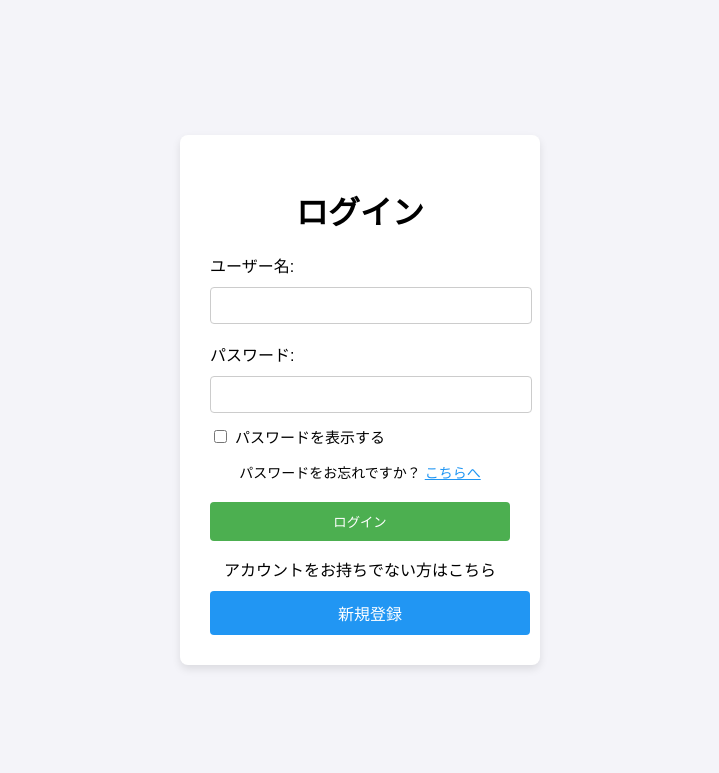
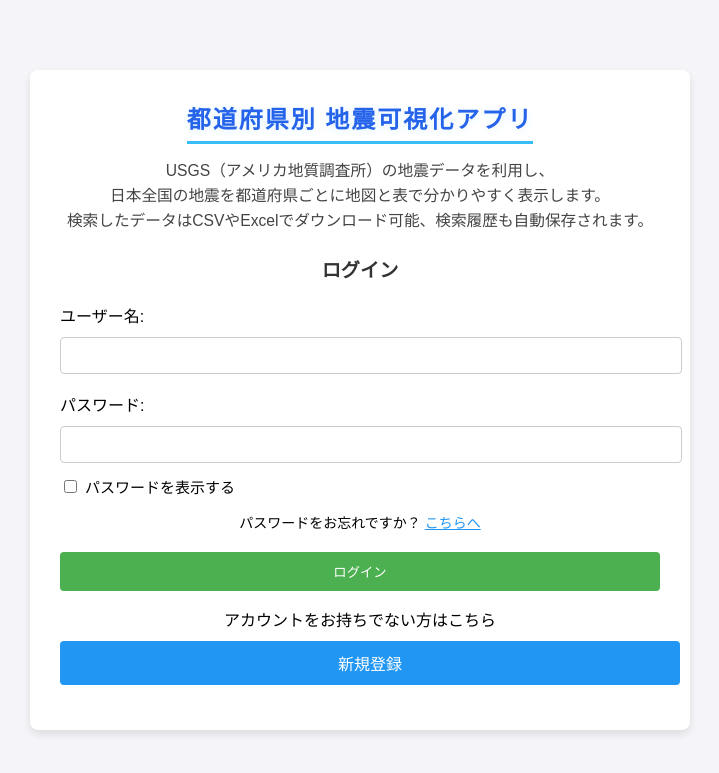
Before and after one commit to TechCat-Hello/quake_viz, a Django app: page /login/ in a window 1280 px wide. Shown: the top 773 px of the page, without its empty margins (280-999 px from the left). Run offline with Django 4.2, Linux system fonts and the light colour scheme.

Commit message:
Added a title and a description to login.html

```diff
--- a/quake/templates/login.html
+++ b/quake/templates/login.html
@@ -2,7 +2,7 @@
 <html lang="ja">
 <head>
   <meta charset="UTF-8">
-  <title>ログイン</title>
+  <title>ログイン | 都道府県別 地震可視化アプリ</title>
   <meta name="viewport" content="width=device-width, initial-scale=1">
   <style>
     body {
@@ -14,26 +14,56 @@
       margin: 0;
       background-color: #f4f4f9;
     }
-
     .login-container {
       background-color: white;
       padding: 30px;
       border-radius: 8px;
       box-shadow: 0 4px 8px rgba(0, 0, 0, 0.1);
-      width: 300px;
+      width: 340px;
       text-align: center;
     }
-
+    @media (min-width: 1024px) {
+      .login-container {
+        width: 600px;
+        min-height: 600px;
+      }
+      .app-title {
+        font-size: 2.5em;
+      }
+      .app-description {
+        font-size: 1.15em;
+      }
+      h1 {
+        font-size: 1.5em;
+      }
+    }
+    .app-title {
+      font-size: 1.5em;
+      font-weight: bold;
+      color: #2563eb;
+      letter-spacing: 2px;
+      margin-bottom: 14px;
+      padding-bottom: 6px;
+      text-shadow: 0 2px 8px rgba(56,189,248,0.15);
+      border-bottom: 3px solid #38bdf8;
+      display: inline-block;
+    }
+    .app-description {
+      font-size: 0.98em;
+      color: #444;
+      margin-bottom: 22px;
+      line-height: 1.6;
+    }
     h1 {
       margin-bottom: 20px;
+      font-size: 1.2em;
+      color: #333;
     }
-
     label {
       display: block;
       margin: 10px 0 5px;
       text-align: left;
     }
-
     input[type="text"], input[type="password"] {
       width: 100%;
       padding: 10px;
@@ -41,7 +71,6 @@
       border: 1px solid #ccc;
       border-radius: 4px;
     }
-
     input[type="submit"] {
       width: 100%;
       padding: 10px;
@@ -52,19 +81,15 @@
       cursor: pointer;
       margin-top: 20px;
     }
-
     input[type="submit"]:hover {
       background-color: #45a049;
     }
-
     .signup-link {
       margin-top: 15px;
     }
-
     .signup-link p {
       margin-bottom: 10px;
     }
-
     .signup-link button {
       padding: 10px;
       background-color: #2196F3;
@@ -74,23 +99,17 @@
       cursor: pointer;
       width: 100%;
     }
-
     .signup-link button:hover {
       background-color: #1976D2;
     }
-
-    /* パスワード忘れリンク用スタイル */
     .forgot-password {
       margin-top: 10px;
       font-size: 14px;
     }
-
     .forgot-password a {
       color: #2196F3;
       text-decoration: underline;
     }
-
-    /* チェックボックスとラベルの位置調整 */
     .show-password {
       display: flex;
       align-items: center;
@@ -100,17 +119,14 @@
       font-size: 15px;
       font-family: Arial, sans-serif;
     }
-
     .show-password input[type="checkbox"] {
       margin-right: 8px;
     }
-
     .show-password label {
       margin: 0;
       font-weight: normal;
       text-align: left;
     }
-
     .signup-btn {
       display: block;
       padding: 10px;
@@ -127,14 +143,17 @@
     .signup-btn:hover {
       background-color: #1976D2;
     }
-
+    @media (max-width: 400px) {
+      .login-container {
+        width: 98vw;
+        padding: 12px;
+      }
+    }
   </style>
-
   <script>
     function togglePassword() {
       var passwordField = document.getElementById('password');
       var checkbox = document.getElementById('show-password');
-
       if (checkbox.checked) {
         passwordField.type = 'text';
       } else {
@@ -142,38 +161,37 @@
       }
     }
   </script>
-
 </head>
 <body>
   <div class="login-container">
+    <!-- アプリ名 -->
+    <div class="app-title">都道府県別 地震可視化アプリ</div>
+    <!-- アプリ説明 -->
+    <div class="app-description">
+      USGS（アメリカ地質調査所）の地震データを利用し、<br>
+      日本全国の地震を都道府県ごとに地図と表で分かりやすく表示します。<br>
+      検索したデータはCSVやExcelでダウンロード可能、検索履歴も自動保存されます。
+    </div>
     <h1>ログイン</h1>
     <form method="post">
       {% csrf_token %}
       <label for="username">ユーザー名:</label>
       <input type="text" name="username" id="username" required><br>
-
       <label for="password">パスワード:</label>
       <input type="password" name="password" id="password" required><br>
-
-      <!-- パスワード表示用チェックボックス -->
       <div class="show-password">
         <input type="checkbox" id="show-password" onclick="togglePassword()">
         <label for="show-password">パスワードを表示する</label>
       </div>
-
-      <!-- パスワードを忘れた場合リンク -->
       <div class="forgot-password">
         パスワードをお忘れですか？ <a href="{% url 'password_reset' %}">こちらへ</a>
       </div>
-
       <input type="submit" value="ログイン">
     </form>
-
     <div class="signup-link">
       <p>アカウントをお持ちでない方はこちら</p>
       <a href="{% url 'signup' %}" class="signup-btn">新規登録</a>
     </div>
-
   </div>
 </body>
 </html>
```
